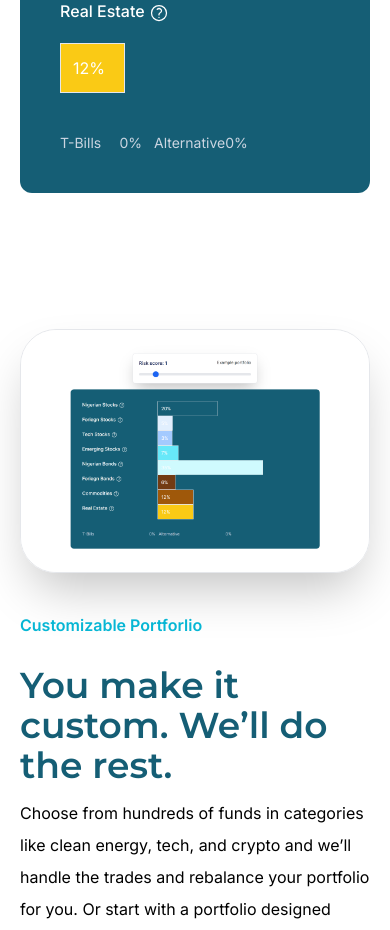
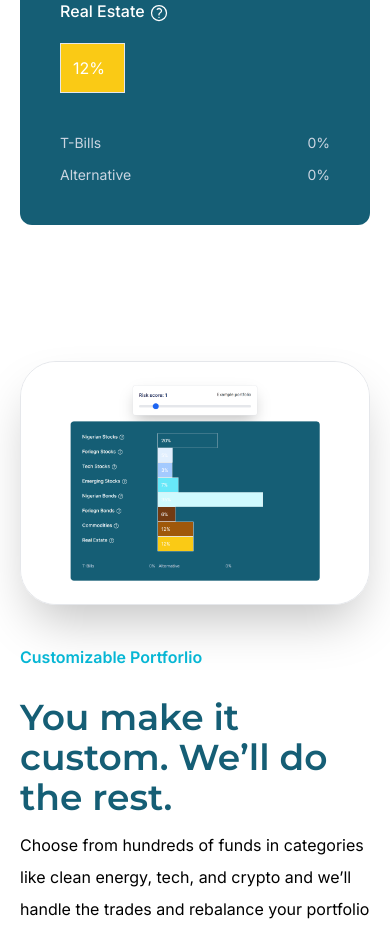
Before and after one commit to Abiey2579/atafrica-project, a React (Vite) app: page / in a window 390 px wide. Shown: the part 2262-3192 px from the top of the page. Built offline with nearby package versions, Linux system fonts and the light colour scheme.

Commit message:
Yahaya - edited something

```diff
--- a/src/pages/HomePage/components/InvestmentPortfolio.tsx
+++ b/src/pages/HomePage/components/InvestmentPortfolio.tsx
@@ -61,7 +61,7 @@
           </div>
         );
       })}
-      <div className="grid grid-cols-3 gap-3 items-center mt-10 text-sm">
+      <div className="grid lg:grid-cols-3 md:grid-cols-2 grid-cols-1 gap-3 items-center mt-10 text-sm">
         {NegativeStocks.map((stock: [string, number]) => (
           <div key={stock[0]} className="flex justify-between text-slate-300">
             <p>{stock[0]}</p>
```
